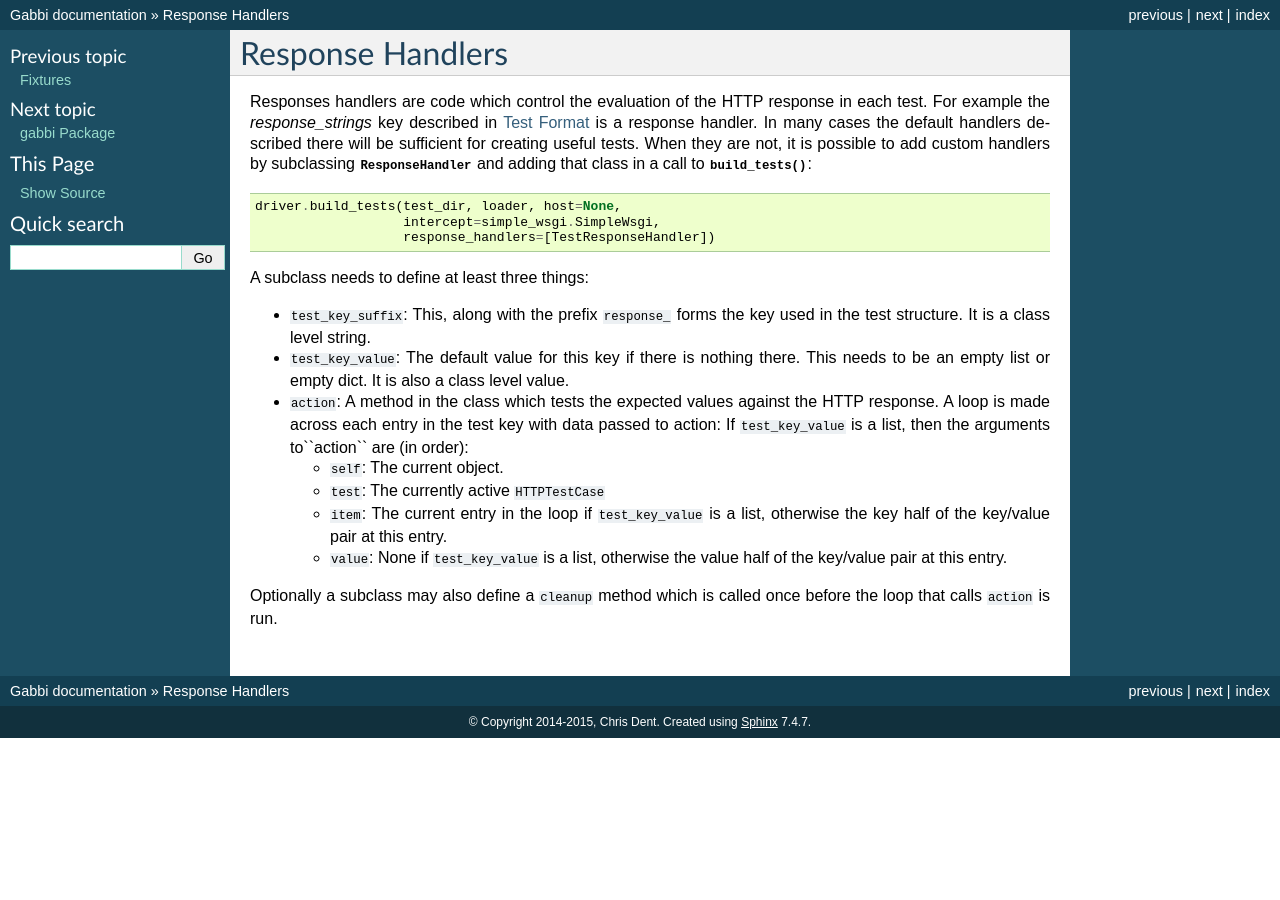
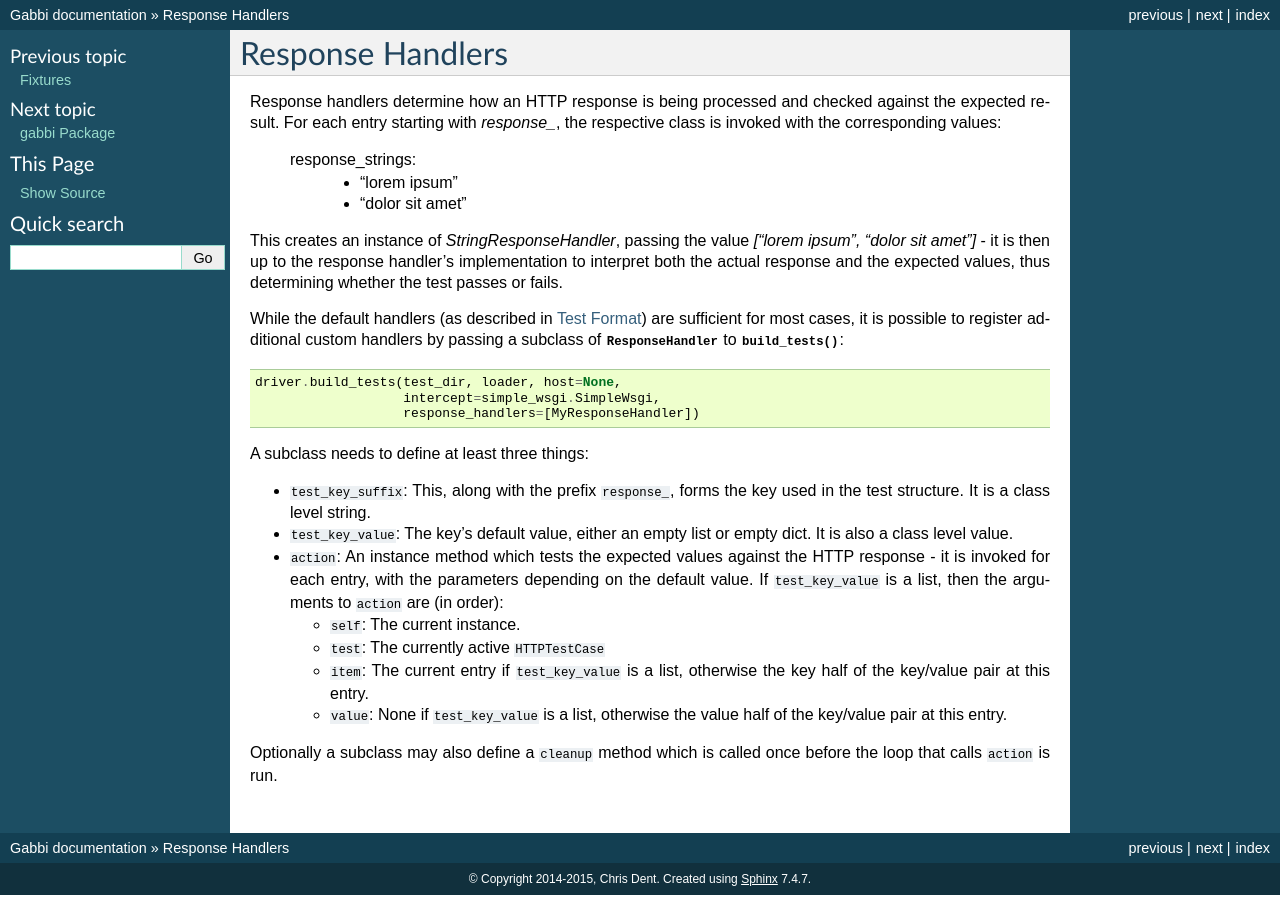
Before and after one commit to cdent/gabbi, a Sphinx documentation site: the page built from docs/source/handlers.rst, in a window 1280 px wide. Built offline with Sphinx 7.4.7, drawn with Linux system fonts in a browser that asks for light colours.

Commit message:
Attempt to clarify response handler documentation

```diff
--- a/docs/source/handlers.rst
+++ b/docs/source/handlers.rst
@@ -1,33 +1,42 @@
 Response Handlers
 =================
 
-Responses handlers are code which control the evaluation of the
-HTTP response in each test. For example the `response_strings` key
-described in :doc:`format` is a response handler. In many cases the
-default handlers described there will be sufficient for creating
-useful tests. When they are not, it is possible to add custom
-handlers by subclassing :class:`~gabbi.handlers.ResponseHandler` and
-adding that class in a call to :func:`~gabbi.driver.build_tests`::
+Response handlers determine how an HTTP response is being processed and checked
+against the expected result. For each entry starting with `response_`, the
+respective class is invoked with the corresponding values:
+
+    response_strings:
+        - "lorem ipsum"
+        - "dolor sit amet"
+
+This creates an instance of `StringResponseHandler`, passing the value
+`["lorem ipsum", "dolor sit amet"]` - it is then up to the response handler's
+implementation to interpret both the actual response and the expected values,
+thus determining whether the test passes or fails.
+
+While the default handlers (as described in :doc:`format`) are sufficient for
+most cases, it is possible to register additional custom handlers by passing a
+subclass of :class:`~gabbi.handlers.ResponseHandler` to
+:func:`~gabbi.driver.build_tests`::
 
     driver.build_tests(test_dir, loader, host=None,
                        intercept=simple_wsgi.SimpleWsgi,
-                       response_handlers=[TestResponseHandler])
+                       response_handlers=[MyResponseHandler])
 
 A subclass needs to define at least three things:
 
-* ``test_key_suffix``: This, along with the prefix ``response_`` forms
+* ``test_key_suffix``: This, along with the prefix ``response_``, forms
   the key used in the test structure. It is a class level string.
-* ``test_key_value``: The default value for this key if there is
-  nothing there. This needs to be an empty list or empty dict. It is
-  also a class level value.
-* ``action``: A method in the class which tests the expected values
-  against the HTTP response. A loop is made across each entry in the
-  test key with data passed to action:
-  If ``test_key_value`` is a list, then the arguments to``action`` are (in order):
+* ``test_key_value``: The key's default value, either an empty list or empty
+  dict. It is also a class level value.
+* ``action``: An instance method which tests the expected values
+  against the HTTP response - it is invoked for each entry, with the parameters
+  depending on the default value. If ``test_key_value`` is a list, then the
+  arguments to ``action`` are (in order):
 
-  * ``self``: The current object.
+  * ``self``: The current instance.
   * ``test``: The currently active ``HTTPTestCase``
-  * ``item``: The current entry in the loop if ``test_key_value`` is a
+  * ``item``: The current entry if ``test_key_value`` is a
     list, otherwise the key half of the key/value pair at this entry.
   * ``value``: None if ``test_key_value`` is a list, otherwise the
     value half of the key/value pair at this entry.
```
